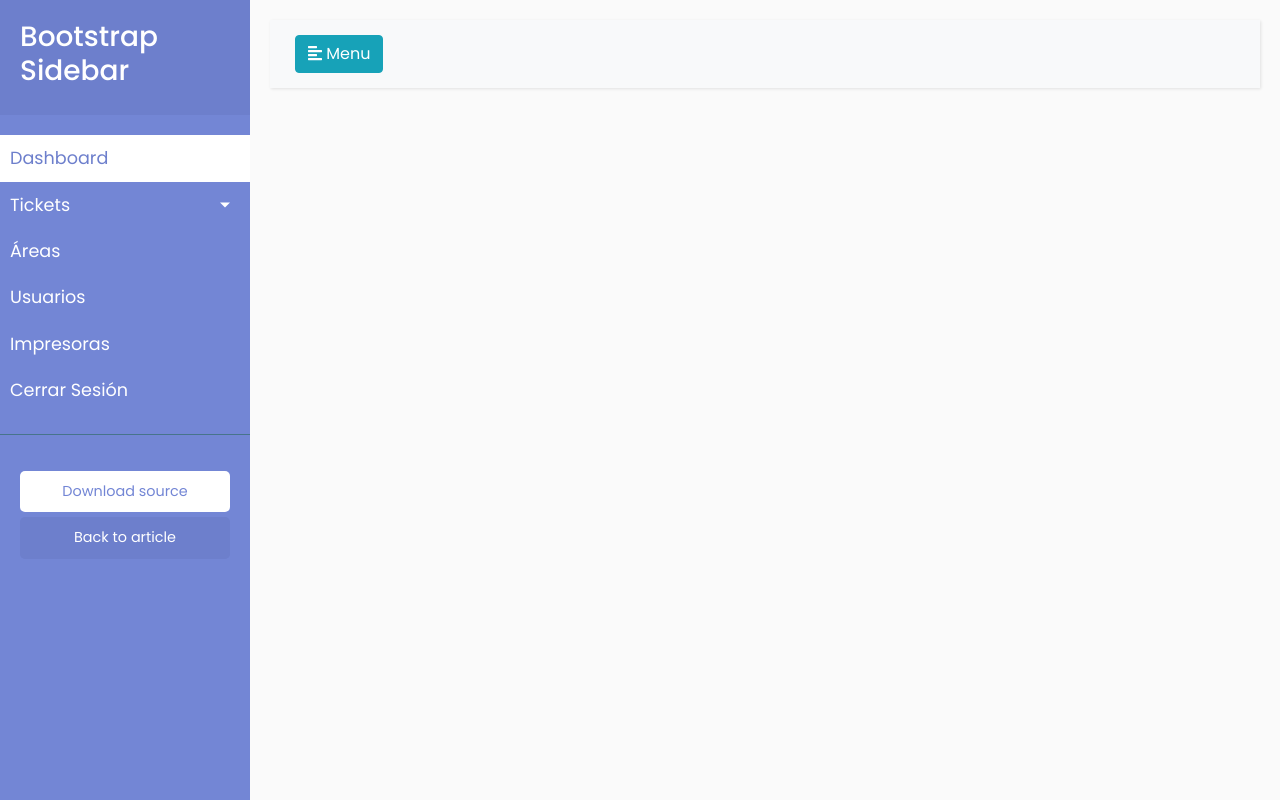
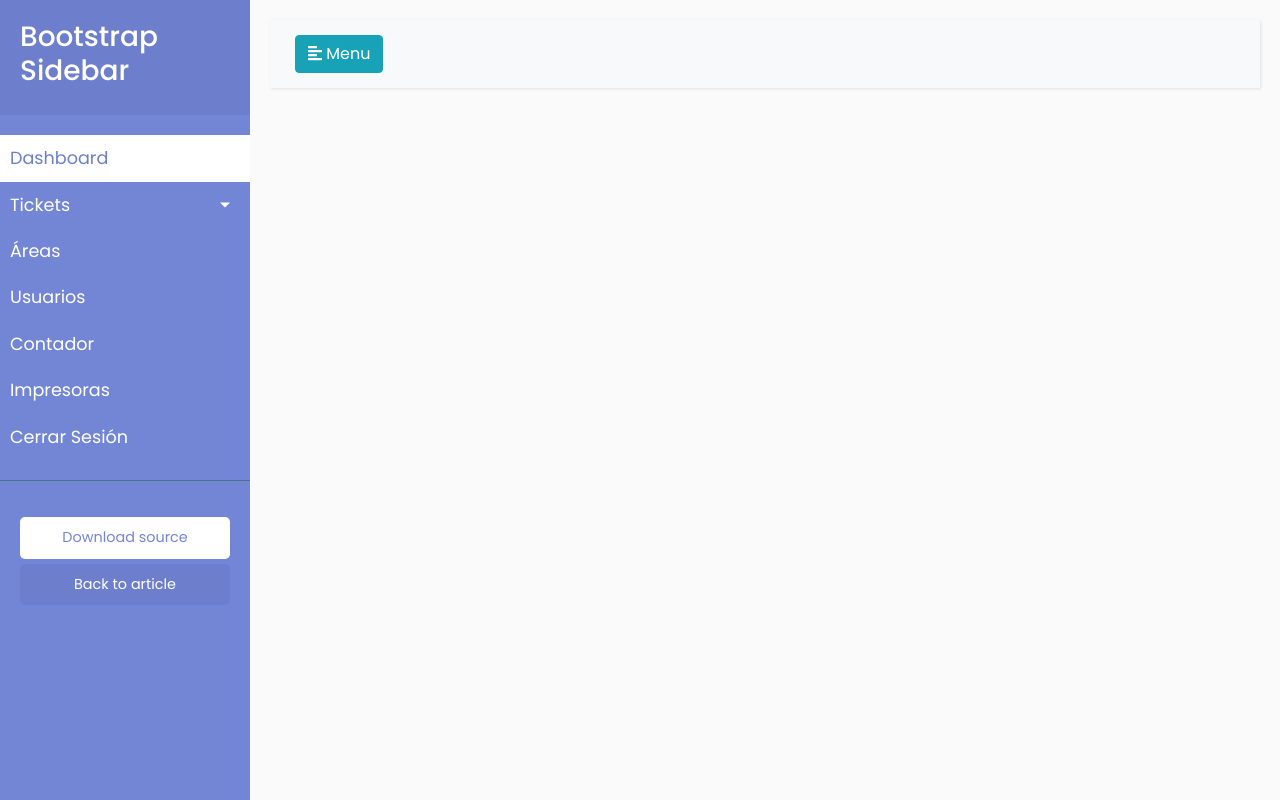
Before and after one commit to jsjjm/sistema_ticket, a PHP site: page /pagina_super/inicio.php in a window 1280 px wide. Run offline with PHP 8.4, Linux system fonts and the light colour scheme; a user stored in the database is signed in; data comes from the database, SQL or seed files in the repository; some libraries are stand-ins or nearby versions.

Commit message:
cambio prueba menu contador

```diff
--- a/pagina_super/inicio.php
+++ b/pagina_super/inicio.php
@@ -271,6 +271,10 @@
                     <a href="./usuario.php">Usuarios</a>
                 </li>
 
+                <li >
+                    <a href="#">Contador</a>
+                </li>
+
                 <li class="">
                     <a href="./impresora.php">Impresoras</a>
                 </li>
```
